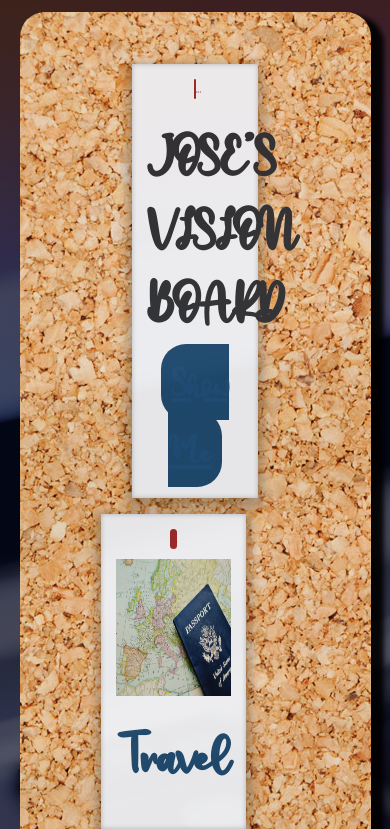
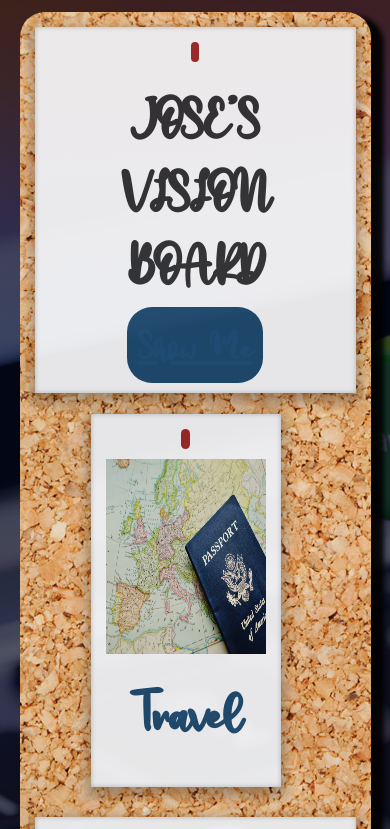
Before and after one commit to JoseAmarante17/VisionBoard, a plain HTML site: page index.html in a window 390 px wide. Both pictures are taken after a click on the link "Show Me". Shown: the top 829 px of the page. Drawn offline with nearby package versions, Linux system fonts and the light colour scheme.

Commit message:
Add files via upload

```diff
--- a/style.css
+++ b/style.css
@@ -207,3 +207,28 @@ footer {
         margin-right: 20%;
     }
 }
+
+@media screen and  (max-width:500px){
+    * img {
+        max-width: 100%;
+        height: 50vw;
+    }
+    main{
+        padding: 15px;
+    }
+
+    .images {
+        display: flex;
+        flex-direction: column;
+        text-align: center;
+        margin-left: 15%;
+    }
+
+    .intro{
+        margin: 0;
+    }
+
+    .footer{
+        margin: 0;
+    }
+}
```
